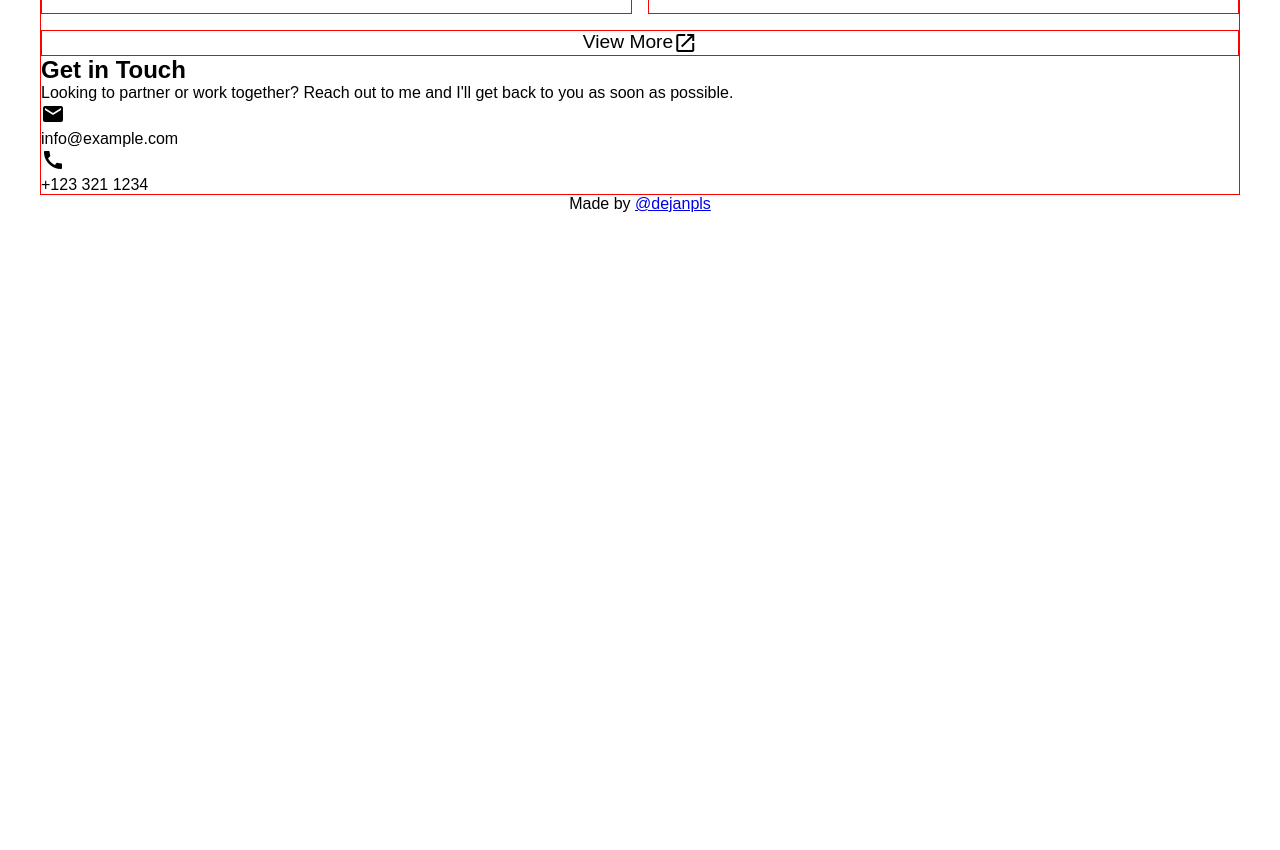
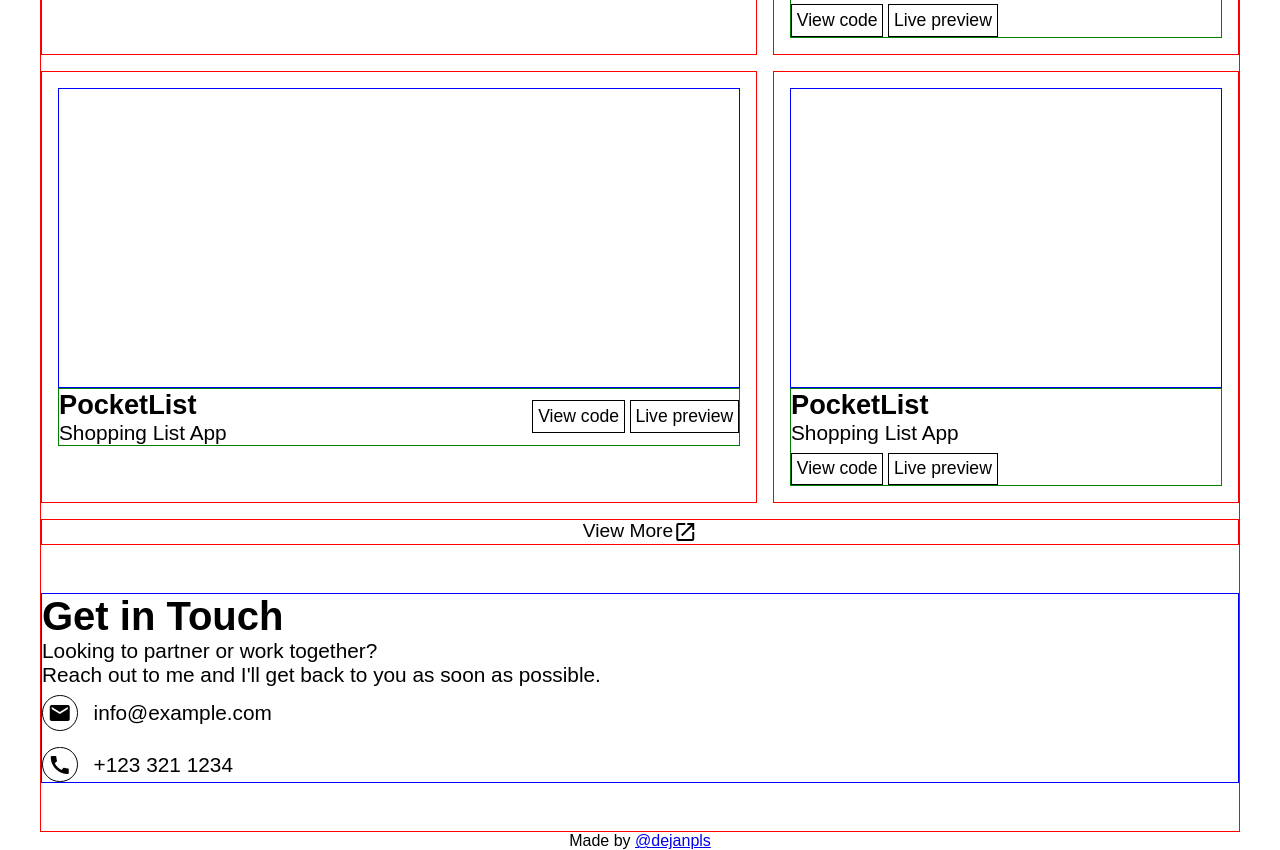
Before and after one commit to dejanpls/portfolio, a website built with webpack: page src/template.html in a window 1280 px wide. Shown: the part 887-1737 px from the top of the page. Before the commit the page ends 1100 px from the top, so only its background shows below. Built offline with nearby package versions, Linux system fonts and the light colour scheme; a web font is replaced by a local one.

Commit message:
style: contact section

```diff
--- /dev/null
+++ b/src/styles/get-in-touch.css
@@ -0,0 +1,36 @@
+section#contact {
+  border: 1px solid blue;
+  margin: 3rem 0;
+}
+
+section#contact > h2 {
+  font-size: 2.5rem;
+}
+
+section#contact > h3 {
+  font-size: 1.3rem;
+  font-weight: 300;
+}
+
+div.contact-container {
+  display: flex;
+  flex-direction: column;
+  gap: 1rem;
+  margin-top: 0.5rem;
+}
+
+div.contact-container > div {
+  display: flex;
+  align-items: center;
+  gap: 1rem;
+}
+
+div.contact-container .material-icons {
+  border: 1px solid black;
+  border-radius: 50%;
+  padding: 0.3rem;
+}
+
+div.contact-container p {
+  font-size: 1.3rem;
+}
--- a/src/styles/projects.css
+++ b/src/styles/projects.css
@@ -16,7 +16,11 @@ div.card {
   display: flex;
   flex-direction: column;
   border: 1px solid red;
-  flex: 1 1 0;
+  flex: 1 1 500px;
+}
+
+div.card:nth-child(2n) {
+  flex: 2 1 0;
 }
 
 .img-container {
--- a/src/styles/style.css
+++ b/src/styles/style.css
@@ -2,3 +2,4 @@
 @import url('./nav.css');
 @import url('./main.css');
 @import url('./projects.css');
+@import url('./get-in-touch.css');
--- a/src/template.html
+++ b/src/template.html
@@ -98,6 +98,36 @@
                   </div>
                 </div>
               </div>
+              <div class="card pocketList">
+                <div class="img-container">
+                  <img src="#" alt="" />
+                </div>
+                <div class="info-container">
+                  <div class="info">
+                    <h3 id="title">PocketList</h3>
+                    <p class="description">Shopping List App</p>
+                  </div>
+                  <div class="links">
+                    <a href="#">View code</a>
+                    <a href="#">Live preview</a>
+                  </div>
+                </div>
+              </div>
+              <div class="card pocketList">
+                <div class="img-container">
+                  <img src="#" alt="" />
+                </div>
+                <div class="info-container">
+                  <div class="info">
+                    <h3 id="title">PocketList</h3>
+                    <p class="description">Shopping List App</p>
+                  </div>
+                  <div class="links">
+                    <a href="#">View code</a>
+                    <a href="#">Live preview</a>
+                  </div>
+                </div>
+              </div>
             </div>
             <a href="https://github.com/dejanpls"
               >View More
@@ -109,12 +139,13 @@
             >
           </section>
 
-          <section class="contact">
+          <section id="contact">
             <h2>Get in Touch</h2>
-            <p>
-              Looking to partner or work together? Reach out to me and I'll get
-              back to you as soon as possible.
-            </p>
+            <h3>Looking to partner or work together?</h3>
+            <h3>
+              Reach out to me and I'll get back to you as soon as possible.
+            </h3>
+            <div class="contact-container">
               <div>
                 <div class="material-icons">mail</div>
                 <p>info@example.com</p>
@@ -122,6 +153,7 @@
               <div>
                 <div class="material-icons">call</div>
                 <p>+123 321 1234</p>
+              </div>
             </div>
           </section>
         </main>
```
Lines whose indentation alone changed are shown as unchanged.
